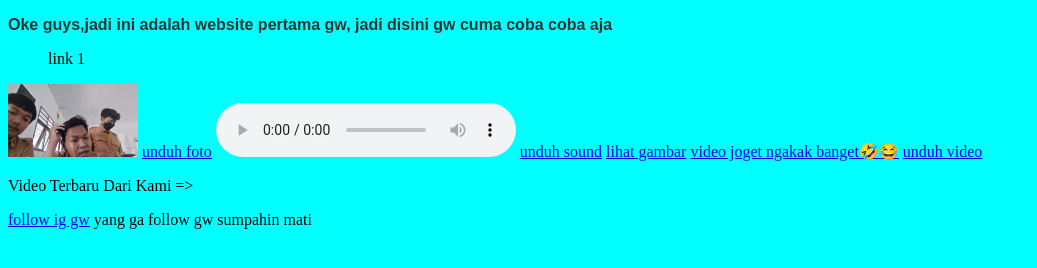
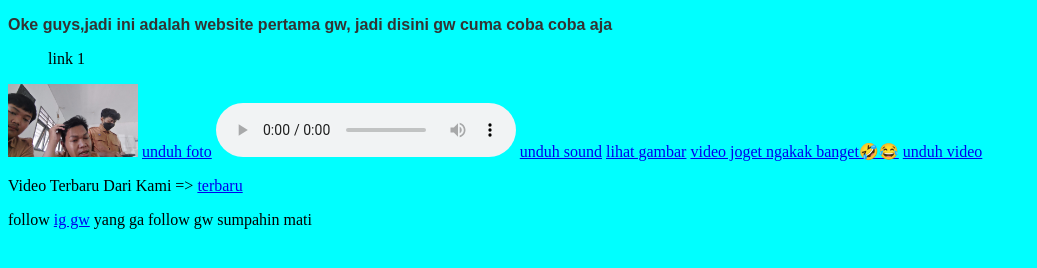
Before and after one commit to BuluyXmd/Apaajaaa, a plain HTML site: page index.html in a window 1280 px wide. Shown: the whole page, without its empty margins (0-1037 px from the left). Drawn offline with Linux system fonts and the light colour scheme.

Commit message:
Update index.html

```diff
--- a/index.html
+++ b/index.html
@@ -34,8 +34,9 @@
 
   <p>
       Video Terbaru Dari Kami =>
-       <a href="SpankBang.com_ambatukam_480p.mp4"</a>
+       <a href="SpankBang.com_ambatukam_480p.mp4"target="_blank=">terbaru</a>
 
+  </p>
 
     <p>
         follow
```
